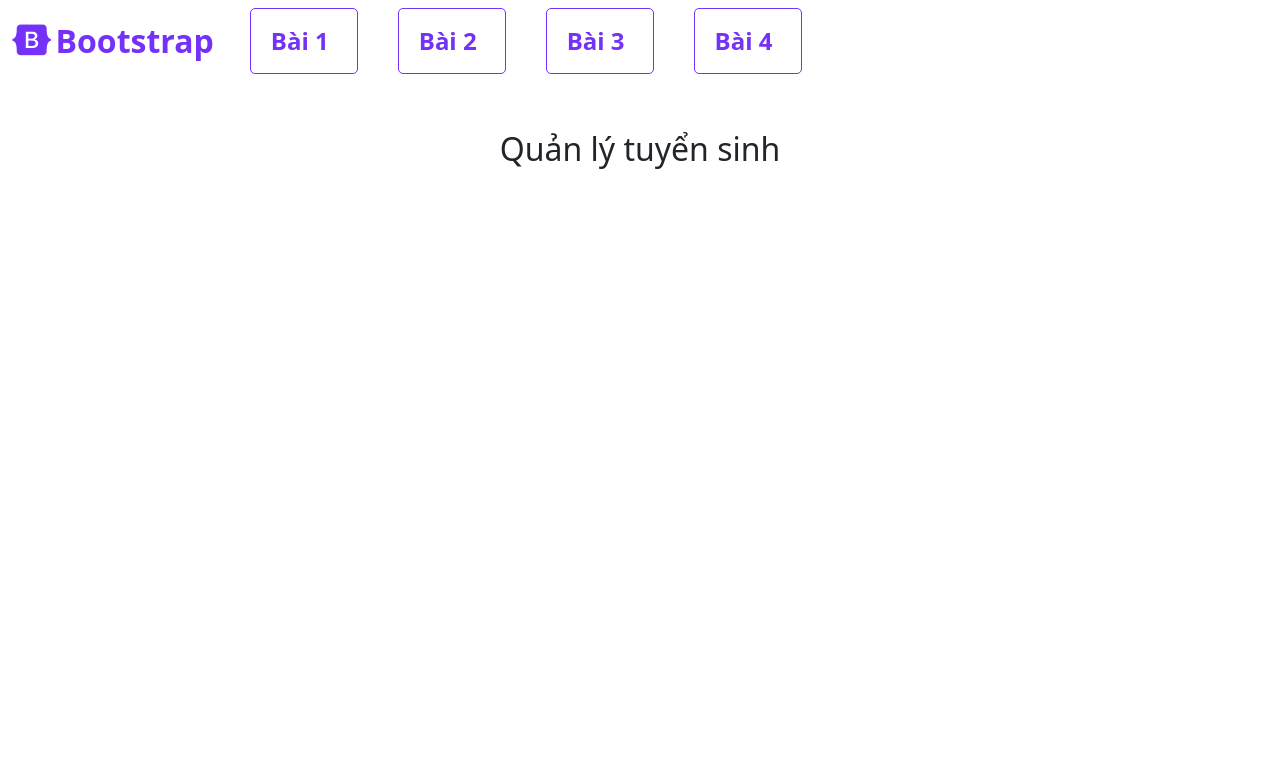
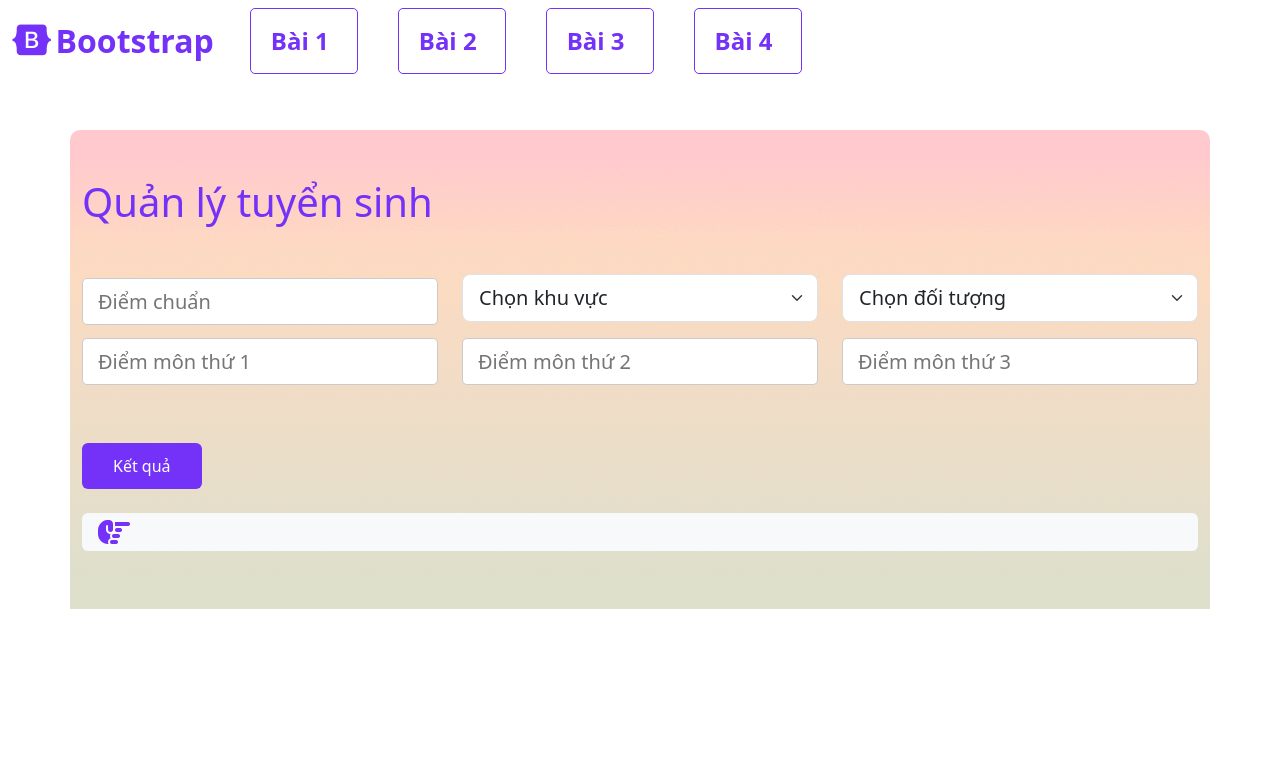
Before and after one commit to Emory72/JS_exercise_lesson5, a plain HTML site: page Bài 1/index.html in a window 1280 px wide. Drawn offline with nearby package versions, Linux system fonts and the light colour scheme.

Commit message:
complete layout

```diff
--- a/Bài 1/index.html
+++ b/Bài 1/index.html
@@ -56,24 +56,54 @@
           </nav>
     </header>
 
-    <section class="content">
-    <div class="container text-center py-lg-5 py-md-3">
+    <section class="content py-5">
+    <div class="container  py-lg-5 py-md-3">
         <div class="title">
-            <h2>Quản lý tuyển sinh </h2>
+            <h1>Quản lý tuyển sinh </h1>
         </div>
 
-        <div class="row align-items-center">
-            <div class="col-lg-6"></div>
-            <div class="col-lg-6"></div>
-            <div class="col-lg-6"></div>
+        <div class="row align-items-center mt-lg-5">
+            <div class="col-lg-4">
+                <input type="text" class="w-100  " placeholder="Điểm chuẩn">
+            </div>
+            <div class="col-lg-4">
+                <select class="form-select form-select-lg mb-3" aria-label=".form-select-lg example">
+                    <option selected>Chọn khu vực</option>
+                    <option value="A">One</option>
+                    <option value="B">Two</option>
+                    <option value="C">Three</option>
+                  </select>
+            </div>
+            <div class="col-lg-4">
+                <select class="form-select form-select-lg mb-3" aria-label=".form-select-lg example">
+                    <option selected>Chọn đối tượng</option>
+                    <option value="1">One</option>
+                    <option value="2">Two</option>
+                    <option value="3">Three</option>
+                  </select>
+            </div>
 
         </div>
 
         <div class="row align-items-center">
-            <div class="col-lg-6"></div>
-            <div class="col-lg-6"></div>
-            <div class="col-lg-6"></div>
+            <div class="col-lg-4">
+                <input type="text" class="w-100" placeholder="Điểm môn thứ 1">
+            </div>
+            <div class="col-lg-4">
+                <input type="text" class="w-100" placeholder="Điểm môn thứ 2">
+            </div>
+            <div class="col-lg-4">
+                <input type="text" class="w-100" placeholder="Điểm môn thứ 3">
+            </div>
 
+        </div>
+        <button type="button" class="btn mt-5">Kết quả</button>
+        <div id="divResult" class="result mt-4 rounded bg-light">
+            <h2>
+                <i class="fa-solid fa-hand-point-right ps-3"></i>
+                <span class="xuatTien"></span>
+
+            </h2>
         </div>
     </div>
     </section>
--- a/Bài 1/style.css
+++ b/Bài 1/style.css
@@ -31,9 +31,40 @@
 
 .navbar-nav .nav-item:hover{
    background-color:#7431F8;
+   font-weight: bold;
 
     }
 
 .navbar-nav .nav-item .nav-link:hover {
     color: white;
 }
+/* Content CSS */
+.content .container{
+    background-image: url(../image726534.jpeg);
+    height: 80vh;
+    background-repeat: no-repeat;
+    background-size: contain;
+    border-radius: 10px;
+}
+
+.content .title{
+    color: #7431F8;
+}
+.content .row .col-lg-4 input{
+    font-size: 20px;
+    color: black    ;
+    border: 1px solid rgb(204, 202, 202);
+    margin-bottom: 10px;
+    border-radius: 5px;
+    padding: 8px 0px 7px 15px;
+}
+
+.content .btn {
+    background-color: #7431F8;
+    color: white;
+    padding:10px 30px;
+}
+
+.content .result i {
+    color: #7431F8;
+}
```
Also changed, not shown: image726534.jpeg (added), 1 other file.
